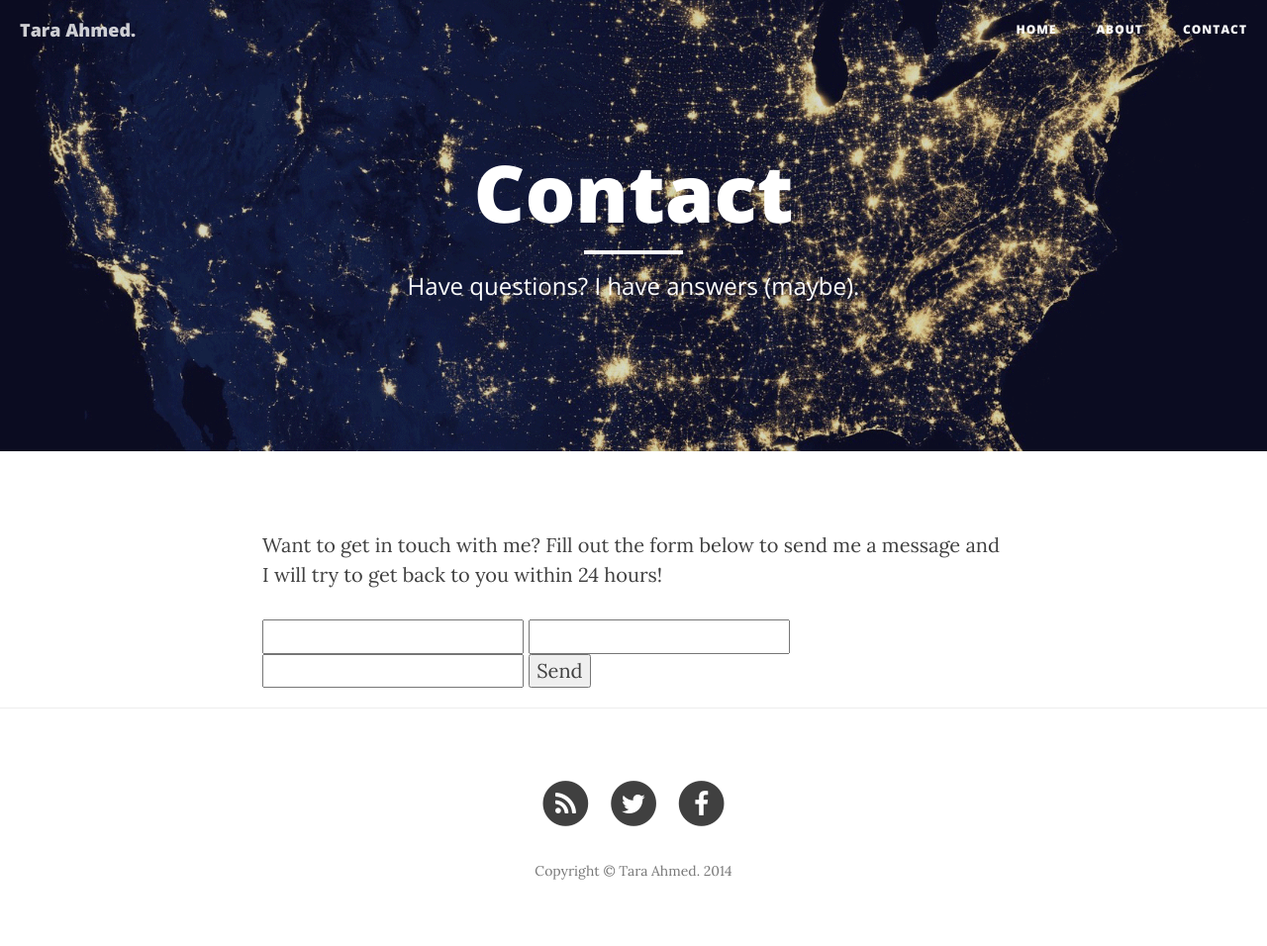
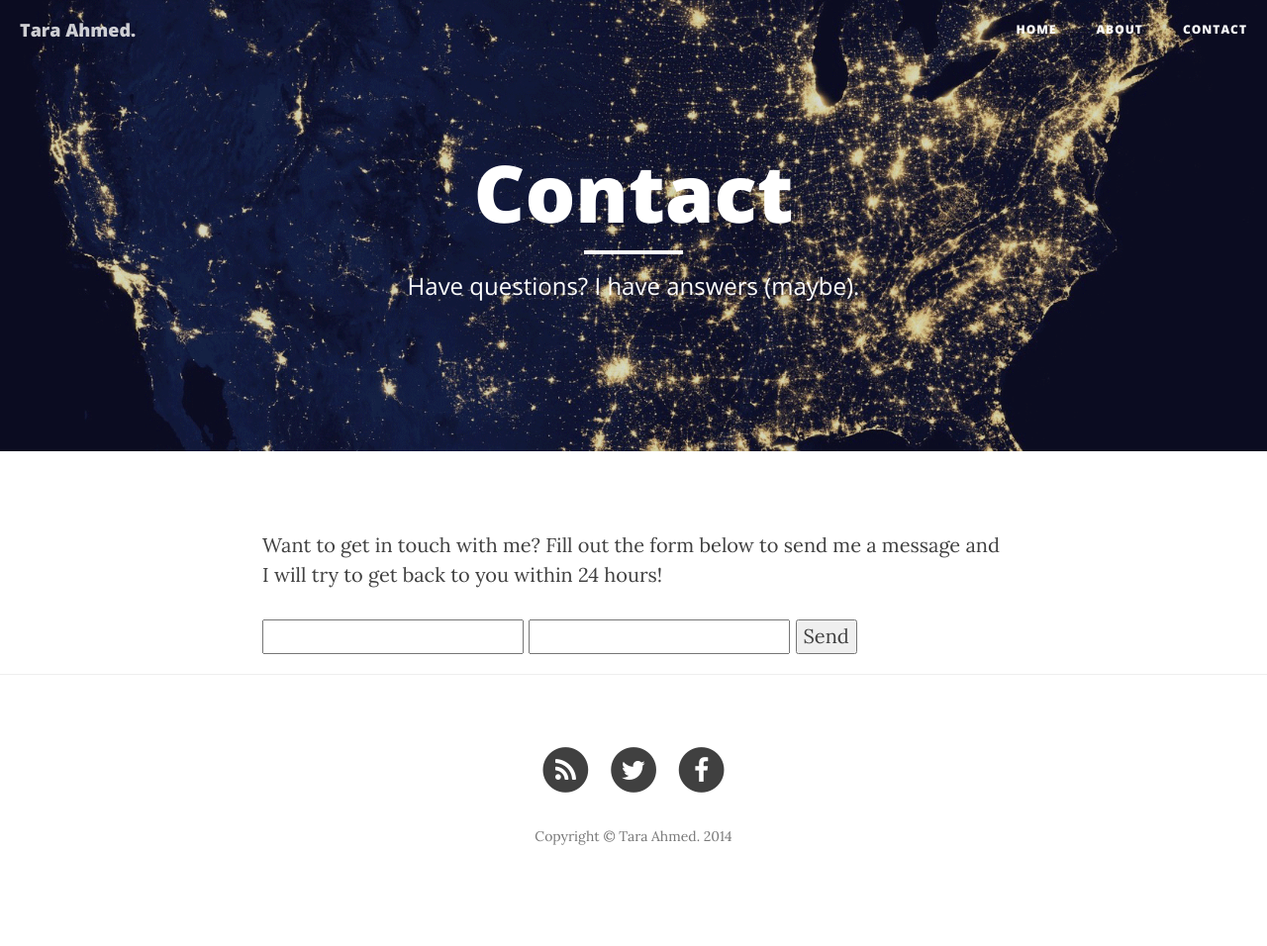
Before and after one commit to taraahmed/taraahmed.github.io, a Jekyll site: the page built from contact.html, in a window 1280 px wide. Shown: the whole page at 99% size. Built offline with Jekyll 4.4.1, drawn with Linux system fonts in a browser that asks for light colours; nearby versions of some CDN libraries; after the commit the page ends 921 px from its top, so only the background shows below that.

Commit message:
Update contact.html

```diff
--- a/contact.html
+++ b/contact.html
@@ -10,7 +10,6 @@ header-img: "img/contact-bg.jpg"
 <form action="http://forms.brace.io/hello@taraahmed.me">
     <input type="text" name="name">
     <input type="email" name="_replyto">
-    <input type="text" name="subject">
     <input type="submit" value="Send">
 </form>
 
```
